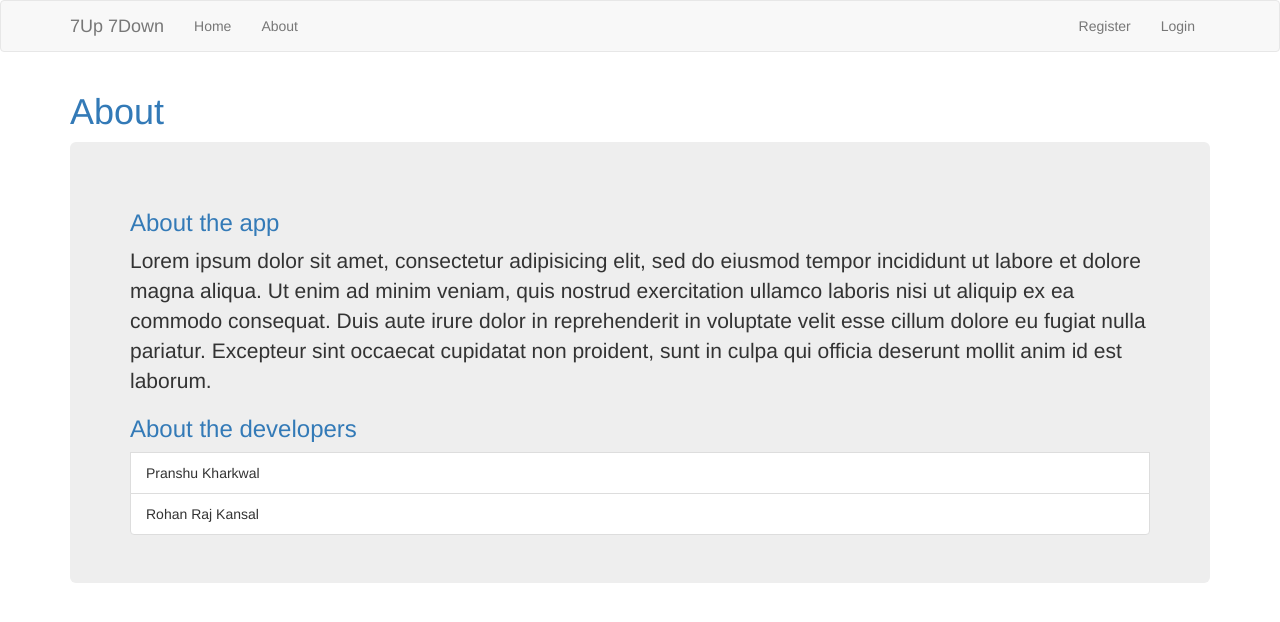
After one commit to pranshukharkwal/7UP-7Down, a Flask app: page /about in a window 1280 px wide. The commit adds this page. Shown: the top 622 px of the page. Run offline with Flask 2, Linux system fonts and the light colour scheme; some libraries are stand-ins or nearby versions.

Commit message:
Added about page and fixed navbar

```diff
--- /dev/null
+++ b/templates/about.html
@@ -0,0 +1,13 @@
+{% extends 'layout.html' %}
+
+{% block body %}
+<h1 class="text-primary">About </h1>
+<div class="jumbotron text-left">
+  <h3 class = "text-primary"> About the app </h3>
+  <p> Lorem ipsum dolor sit amet, consectetur adipisicing elit, sed do eiusmod tempor incididunt ut labore et dolore magna aliqua. Ut enim ad minim veniam, quis nostrud exercitation ullamco laboris nisi ut aliquip ex ea commodo consequat. Duis aute irure dolor in reprehenderit in voluptate velit esse cillum dolore eu fugiat nulla pariatur. Excepteur sint occaecat cupidatat non proident, sunt in culpa qui officia deserunt mollit anim id est laborum.
+  </p>
+  <h3 class = "text-primary"> About the developers </h3>
+  <li class="list-group-item">Pranshu Kharkwal</li>
+  <li class="list-group-item">Rohan Raj Kansal</li>
+</div>
+{% endblock %}
--- a/templates/includes/_navbar.html
+++ b/templates/includes/_navbar.html
@@ -13,7 +13,6 @@
           <ul class="nav navbar-nav">
             <li><a href="/">Home</a></li>
             <li><a href="/about">About</a></li>
-            <li><a href="/articles">Articles</a></li>
           </ul>
 
           <ul class="nav navbar-nav navbar-right">
```
